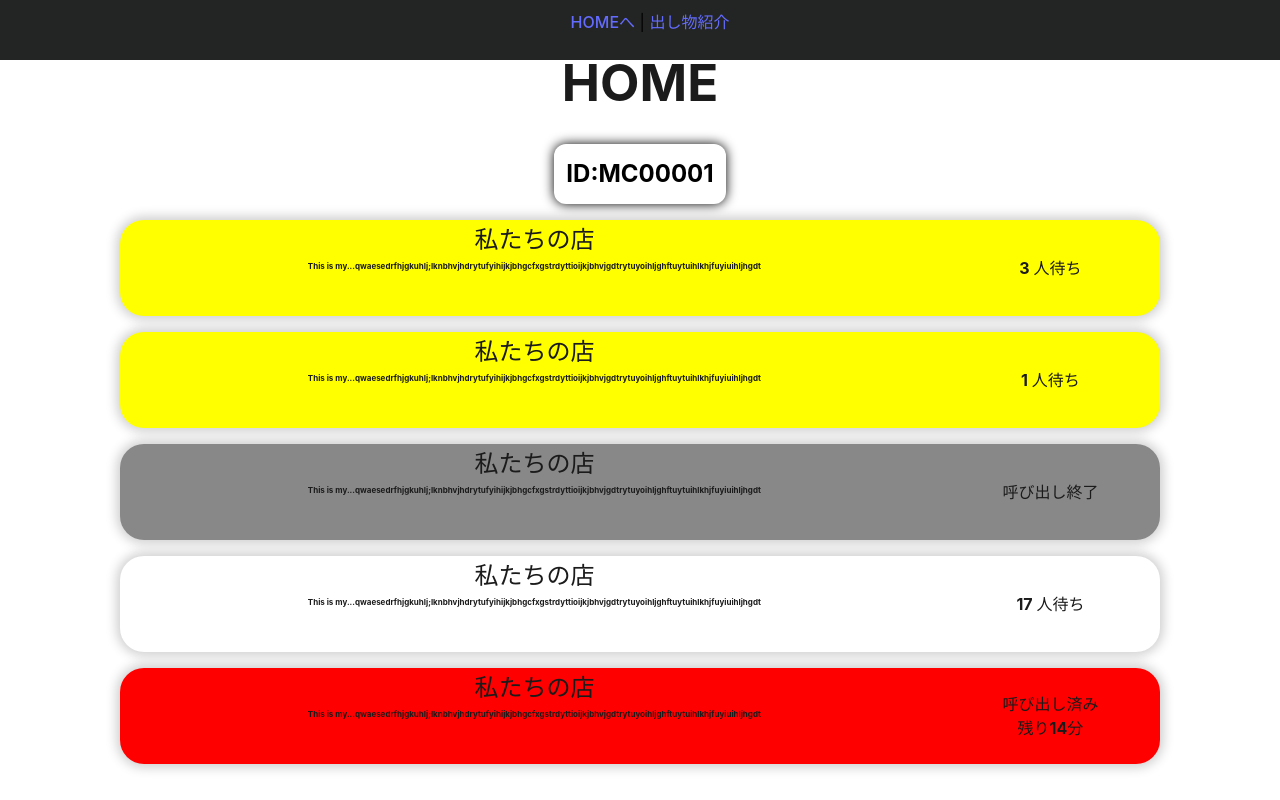
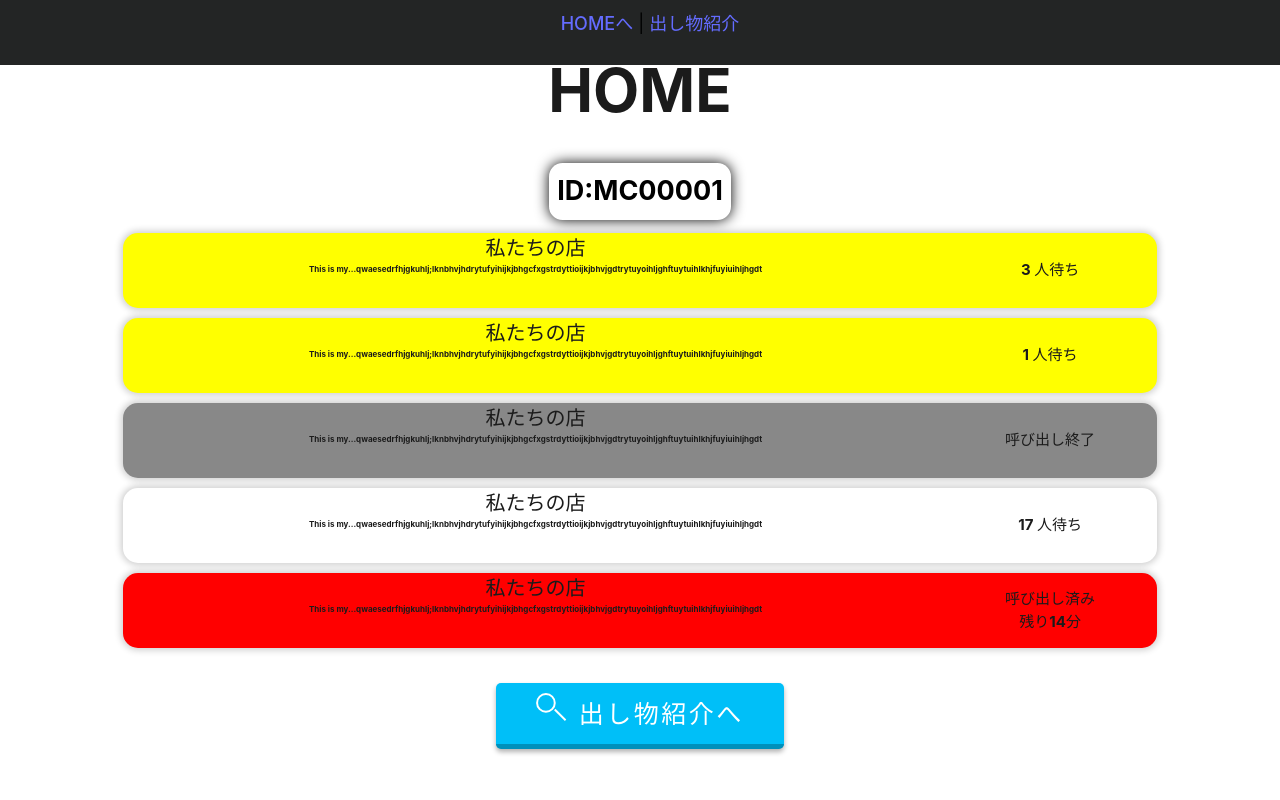
Before and after one commit to TGR-Group/MOCA-customer-frontend, a Vue app: page / in a window 1280 px wide. Built offline with nearby package versions, Linux system fonts and the light colour scheme.

Commit message:
➕ add ダッシュボードから紹介ページへのボタンを追加およびそれに伴う微調整

```diff
--- a/src/components/MainHeader.vue
+++ b/src/components/MainHeader.vue
@@ -1,7 +1,7 @@
 <template>
     <div class="Header">
         <router-link to="/" class="col-6">HOMEへ</router-link> |
-        <router-link to="/intoduction" class="col-6">出し物紹介</router-link>
+        <router-link to="/introduction" class="col-6">出し物紹介</router-link>
     </div>
 </template>
 
@@ -16,5 +16,6 @@ padding: 10px; /* ヘッダーの余白を指定する(上下左右) */
 background-color: #232525; /* ヘッダーの背景色を指定する */
 color: #000000; /* フォントの色を指定する */
 margin: auto;
+font-size: 180%;
 }
 </style>
--- a/src/components/StoreState.vue
+++ b/src/components/StoreState.vue
@@ -70,7 +70,7 @@
     .StoreBox {
         display: grid;
         width: 80%;
-        max-height: 5em;
+        max-height: 9em;
         margin: 0.5em auto;
         height: fit-content;
         grid-template-columns: 4fr 1fr;
@@ -86,7 +86,7 @@
     .StoreName {
         top: 0%;
         left: 0%;
-        font-size: 1.5em;
+        font-size: 2.0em;
         font-weight: bold;
         overflow-wrap: normal;
         word-break: keep-all;
@@ -97,7 +97,7 @@
     }
     .StoreState {
         left: 100%;
-        font-size: 1.0em;
+        font-size: 1.5em;
         font-weight: bold;
         grid-column: 2;
         grid-row: 1 / 3;
@@ -106,7 +106,7 @@
         margin: auto;
     }
     .StoreDiscription {
-        font-size: 0.5em;
+        font-size: 0.8em;
         font-weight: bold;
         word-break: break-all;
         overflow: auto;
--- /dev/null
+++ b/src/components/ToIntroductionButton.vue
@@ -0,0 +1,42 @@
+<script setup>
+import { useRoute, useRouter } from "vue-router";
+
+const route = useRoute();
+const router = useRouter();
+const ToIntroduction = () => {
+    router.push("/introduction");
+};
+</script>
+
+<template>
+    <router-link to="/introduction" class="btn col-6 ToIntroductionButton">
+        <img src="/src/assets/search.svg" height="30em" /> 出し物紹介へ
+    </router-link>
+</template>
+
+<style scoped>
+*,
+*:before,
+*:after {
+  -webkit-box-sizing: inherit;
+  box-sizing: inherit;
+}
+.ToIntroductionButton {
+    font-size: 250%;
+    color: #fff;
+    background: #00bff8;
+    border-bottom: 5px solid #0090bb;
+    -webkit-box-shadow: 0 3px 5px rgba(0, 0, 0, .3);
+    box-shadow: 0 3px 5px rgba(0, 0, 0, .3);
+    text-align: center;
+}
+
+.ToIntroductionButton:hover {
+  margin-top: 3px;
+  color: #0090bb;
+  background: #00bff8;
+  border-bottom: 2px solid #0090bb;
+}
+
+
+</style>
--- a/src/components/dashboard.vue
+++ b/src/components/dashboard.vue
@@ -1,6 +1,7 @@
 <script setup>
     import { ref } from 'vue';
     import StoreState from './StoreState.vue';
+    import ToIntroductionButton from './ToIntroductionButton.vue';
 
     const VisitorID = "MC00001";
 
@@ -27,6 +28,9 @@
             <StoreState :StoreID=ResearvedStoreID />
         </div>
     </div>
+    <div class="ToIntroductionButton">
+        <ToIntroductionButton />
+    </div>
 </template>
 
 <style>
@@ -39,15 +43,20 @@
     height: fit-content;
     width: fit-content;
     text-align: center;
-    font-size: 1.5em;
+    font-size: 2.7em;
     font-weight: bold;
     color: #000000;
     background-color: #ffffff;
-    padding: 0.5em;
+    padding: 0.3em;
     border-radius: 0.5em;
     box-shadow: 0 0 0.5em #000000;
 }
 .NoResearved {
     margin: 10em 0;
 }
+.ToIntroductionButton {
+    margin: 1.0em auto;
+    height: fit-content;
+    align-items: center;
+}
 </style>
--- a/src/routes/index.js
+++ b/src/routes/index.js
@@ -1,7 +1,7 @@
 import { createRouter, createWebHistory } from "vue-router";
 
 const routes = [
-    { path: "/intoduction", component: () => import("../components/introduction.vue") },
+    { path: "/introduction", component: () => import("../components/introduction.vue") },
     { path: "/", component: () => import("../components/dashboard.vue") },
 ]
 
--- a/src/style.css
+++ b/src/style.css
@@ -33,18 +33,13 @@ body {
 }
 
 h1 {
-  font-size: 3.2em;
+  font-size: 6em;
   line-height: 1.1;
   text-align: center;
 }
 
 button {
-  border-radius: 8px;
   border: 1px solid transparent;
-  padding: 0.6em 1.2em;
-  font-size: 1em;
-  font-weight: 500;
-  font-family: inherit;
   background-color: #e7e7e7;
   cursor: pointer;
   transition: border-color 0.25s;
@@ -80,3 +75,32 @@ button:focus-visible {
     background-color: #f9f9f9;
   }
 }
+
+html {
+  -webkit-box-sizing: border-box;
+  box-sizing: border-box;
+  font-size: 62.5%;
+}
+
+
+.btn{
+  font-size: 1.6rem;
+  font-weight: 700;
+  line-height: 1.5;
+  position: relative;
+  display: inline-block;
+  padding: 1rem 4rem;
+  cursor: pointer;
+  -webkit-user-select: none;
+  -moz-user-select: none;
+  -ms-user-select: none;
+  user-select: none;
+  -webkit-transition: all 0.3s;
+  transition: all 0.3s;
+  text-align: center;
+  vertical-align: middle;
+  text-decoration: none;
+  letter-spacing: 0.1em;
+  color: #212529;
+  border-radius: 0.5rem;
+}
```
Also changed, not shown: src/assets/search.svg (added).
